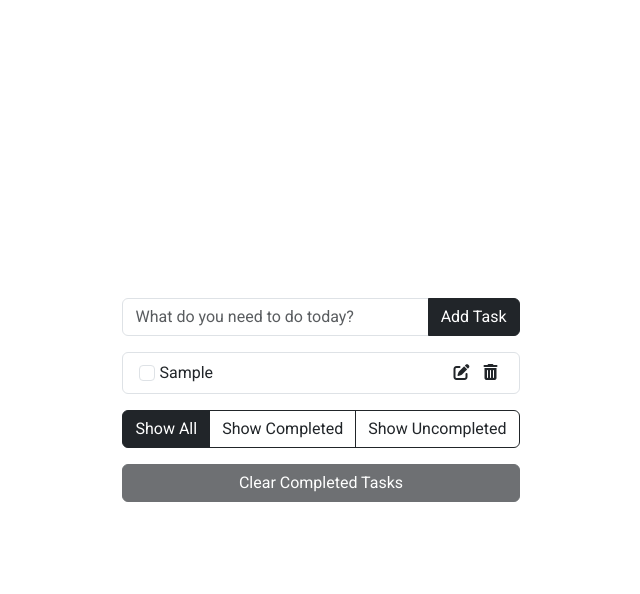
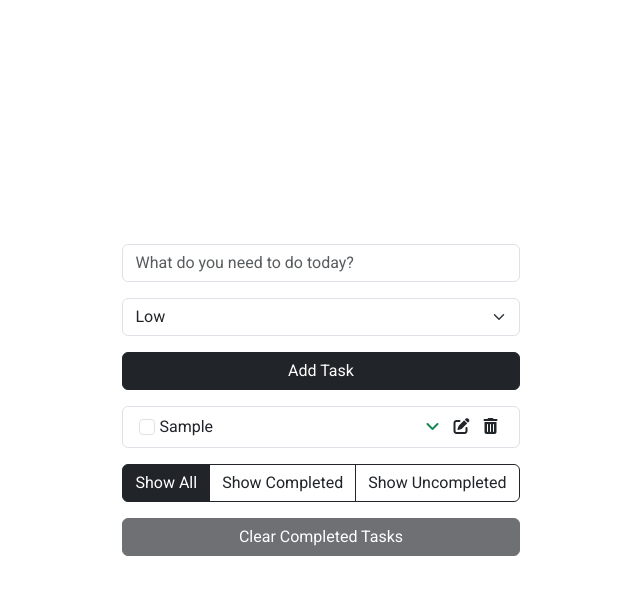
Before and after one commit to Muradil-Erkin/reboot-todolist, a React (Create React App) app: page / in a window 1280 px wide. Both pictures are taken after typing "Sample" into the empty fields and a click on the button "Add Task". Shown: the top 594 px of the page, without its empty margins (319-959 px from the left). Built offline with nearby package versions, Linux system fonts and the light colour scheme.

Commit message:
use context, add priority dropdown

```diff
--- a/src/App.jsx
+++ b/src/App.jsx
@@ -1,88 +1,15 @@
-import { useContext, useEffect, useState } from "react";
 import { ClearTask } from "./components/ClearTask";
 import { Filters } from "./components/Filters";
 import { TaskInput } from "./components/TaskInput";
 import { TaskList } from "./components/TaskList";
-import { TasksContext } from "./context/TasksContext";
 
 function App() {
-  const [tasks, setTasks] = useState([]);
-  const [filter, setFilter] = useState("all");
-
-  useEffect(() => {
-    const tasksFromLocalStorage = JSON.parse(
-      window.localStorage.getItem("react-todo-list-tasks")
-    );
-
-    if (!!tasksFromLocalStorage) {
-      setTasks(tasksFromLocalStorage);
-    }
-  }, []);
-
-  const updateTasks = (tasks) => {
-    setTasks(tasks);
-    window.localStorage.setItem("react-todo-list-tasks", JSON.stringify(tasks));
-  };
-
-  const addTask = (task) => {
-    const updatedTasks = [...tasks, task];
-    updateTasks(updatedTasks);
-  };
-
-  const deleteTask = (taskId) => {
-    const updatedTasks = tasks.filter((task) => task.taskId !== taskId);
-    updateTasks(updatedTasks);
-  };
-
-  const toggleTask = (taskId) => {
-    const updatedTasks = tasks.map((task) => {
-      // checking to see if the current task is the task we're trying update
-      if (task.taskId === taskId) {
-        // if it is, update the isCompleted property by flipping it
-        return {
-          ...task,
-          isCompleted: !task.isCompleted,
-        };
-      }
-      // if the element is not the one we're trying to update, return it as is
-      return task;
-    });
-    updateTasks(updatedTasks);
-  };
-
-  const updateTaskLabel = (taskId, newLabel) => {
-    const updatedTasks = tasks.map((task) => {
-      if (task.taskId === taskId) {
-        return {
-          ...task,
-          label: newLabel,
-        };
-      }
-      return task;
-    });
-    updateTasks(updatedTasks);
-  };
-
-  const clearCompletedTasks = () => {
-    const uncompletedTasks = tasks.filter((task) => !task.isCompleted);
-    updateTasks(uncompletedTasks);
-  };
-
   return (
     <div id="main-container">
-      <TaskInput addTask={addTask} />
-      <TaskList
-        tasks={tasks}
-        deleteTask={deleteTask}
-        toggleTask={toggleTask}
-        updateTaskLabel={updateTaskLabel}
-        filter={filter}
-      />
-      <Filters filter={filter} setFilter={setFilter} />
-      <ClearTask
-        clearTasks={clearCompletedTasks}
-        disabled={tasks.filter((task) => task.isCompleted).length === 0}
-      />
+      <TaskInput />
+      <TaskList />
+      <Filters />
+      <ClearTask />
     </div>
   );
 }
--- a/src/components/ClearTask.jsx
+++ b/src/components/ClearTask.jsx
@@ -1,6 +1,12 @@
+import { useContext } from "react";
 import { Modal } from "./Modal";
+import { TasksContext } from "../context/TasksContext";
 
-const ClearTask = ({ clearTasks, disabled }) => {
+const ClearTask = () => {
+  const { tasks, clearCompletedTasks } = useContext(TasksContext);
+
+  const disabled = tasks.filter((task) => task.isCompleted).length === 0;
+
   return (
     <>
       <div className="w-100">
@@ -15,7 +21,7 @@ const ClearTask = ({ clearTasks, disabled }) => {
         </button>
       </div>
 
-      <Modal id="clearCompletedTasks" handleDelete={clearTasks} />
+      <Modal id="clearCompletedTasks" handleDelete={clearCompletedTasks} />
     </>
   );
 };
--- a/src/components/Filters.jsx
+++ b/src/components/Filters.jsx
@@ -1,4 +1,9 @@
-const Filters = ({ filter, setFilter }) => {
+import { useContext } from "react";
+import { TasksContext } from "../context/TasksContext";
+
+const Filters = () => {
+  const { filter, setFilter } = useContext(TasksContext);
+
   const handleChange = (e) => {
     setFilter(e.target.value);
   };
--- a/src/components/Modal.jsx
+++ b/src/components/Modal.jsx
@@ -1,15 +1,8 @@
-import { useContext } from "react";
-import { TasksContext } from "../context/TasksContext";
-
 const Modal = ({
   id,
   handleDelete,
   message = "Tasks will be deleted permanently.",
 }) => {
-  // being a consumer of the TasksContext, we can access all the
-  // values or functions that are provided by the TasksContext
-  const { userName } = useContext(TasksContext);
-
   return (
     <div
       className="modal fade"
@@ -24,7 +17,7 @@ const Modal = ({
         <div className="modal-content">
           <div className="modal-header">
             <h1 className="modal-title fs-5" id={`${id}Label`}>
-              Are you sure, {userName}?
+              Are you sure?
             </h1>
             <button
               type="button"
--- a/src/components/TaskInput.jsx
+++ b/src/components/TaskInput.jsx
@@ -1,8 +1,12 @@
-import { useState } from "react";
+import { useContext, useState } from "react";
 import { v4 as uuidv4 } from "uuid";
+import { TasksContext } from "../context/TasksContext";
 
-const TaskInput = ({ addTask }) => {
+const TaskInput = () => {
+  const { addTask } = useContext(TasksContext);
+
   const [taskLabel, setTaskLabel] = useState("");
+  const [priority, setPriority] = useState("low");
 
   const handleAddTask = () => {
     if (taskLabel.trim() === "") {
@@ -12,6 +16,7 @@ const TaskInput = ({ addTask }) => {
     const newTask = {
       taskId: `task-${uuidv4()}`,
       label: taskLabel.trim(),
+      priority,
       isCompleted: false,
     };
 
@@ -33,12 +38,17 @@ const TaskInput = ({ addTask }) => {
     }
   };
 
+  const handlePriorityChange = (e) => {
+    setPriority(e.target.value);
+  };
+
   return (
-    <div className="input-group mb-3">
+    <div>
+      <div className="mb-3">
         <input
           id="newTaskText"
           type="text"
-        className="form-control"
+          className="form-control w-100"
           placeholder="What do you need to do today?"
           aria-label="What do you need to do today?"
           aria-describedby="task-input"
@@ -46,8 +56,20 @@ const TaskInput = ({ addTask }) => {
           onChange={handleChange}
           onKeyDown={handleKeyDown}
         />
+      </div>
+      <div className="mb-3">
+        <select
+          className="form-select priority"
+          value={priority}
+          onChange={handlePriorityChange}
+        >
+          <option value="high">High</option>
+          <option value="medium">Medium</option>
+          <option value="low">Low</option>
+        </select>
+      </div>
       <button
-        className="btn btn-dark"
+        className="btn btn-dark w-100 mb-3"
         type="button"
         id="task-input"
         onClick={handleAddTask}
--- a/src/components/TaskItem.jsx
+++ b/src/components/TaskItem.jsx
@@ -1,14 +1,41 @@
-import { useState } from "react";
+import { useContext, useState } from "react";
+import { TasksContext } from "../context/TasksContext";
 
-const TaskItem = ({
-  task,
-  setTaskToBeDeleted,
-  toggleTask,
-  updateTaskLabel,
-}) => {
-  const { label, taskId, isCompleted } = task;
+const PriorityIconClassMapping = {
+  high: "fa-angles-up text-danger",
+  medium: "fa-angle-up text-warning",
+  low: "fa-angle-down text-success",
+};
+
+const TaskItem = ({ task, setTaskToBeDeleted }) => {
+  const { toggleTask, updateTaskLabel } = useContext(TasksContext);
+
+  const { label, taskId, isCompleted, priority } = task;
   const [editMode, setEditMode] = useState(false);
   const [editedLabel, setEditedLabel] = useState(label);
+
+  // You can optionally use a function to get the icon classnames based on priority
+  // instead of the object mapping
+  // const getIconClassnamesBasedOnPriority = () => {
+  //   // if (priority === "high") {
+  //   //   return "fa-angles-up text-danger";
+  //   // } else if (priority === "medium") {
+  //   //   return "fa-angle-up text-warning";
+  //   // } else {
+  //   //   return "fa-angle-down text-success";
+  //   // }
+
+  //   switch (priority) {
+  //     case "high":
+  //       return "fa-angles-up text-danger";
+  //     case "medium":
+  //       return "fa-angle-up text-warning";
+  //     case "low":
+  //       return "fa-angle-down text-success";
+  //     default:
+  //       return "";
+  //   }
+  // };
 
   const handleChange = () => {
     toggleTask(taskId);
@@ -95,6 +122,11 @@ const TaskItem = ({
             </div>
           ) : (
             <>
+              <div className="priority-icon">
+                <i
+                  className={`fa-solid ${PriorityIconClassMapping[priority]}`}
+                ></i>
+              </div>
               <div
                 id="edit-button-container"
                 className="pointer"
--- a/src/components/TaskList.jsx
+++ b/src/components/TaskList.jsx
@@ -1,14 +1,11 @@
-import { useState } from "react";
+import { useContext, useState } from "react";
 import { Modal } from "./Modal";
 import { TaskItem } from "./TaskItem";
+import { TasksContext } from "../context/TasksContext";
 
-const TaskList = ({
-  tasks,
-  deleteTask,
-  toggleTask,
-  updateTaskLabel,
-  filter,
-}) => {
+const TaskList = () => {
+  const { tasks, filter, deleteTask } = useContext(TasksContext);
+
   const [taskToBeDeleted, setTaskToBeDeleted] = useState();
   console.log("taskToBeDeleted is updated", taskToBeDeleted);
 
@@ -31,8 +28,6 @@ const TaskList = ({
         key={task.taskId}
         task={task}
         setTaskToBeDeleted={setTaskToBeDeleted}
-        toggleTask={toggleTask}
-        updateTaskLabel={updateTaskLabel}
       />
     );
   });
--- a/src/context/TasksContext.jsx
+++ b/src/context/TasksContext.jsx
@@ -1,12 +1,80 @@
-import { createContext, useState } from "react";
+import { createContext, useEffect, useState } from "react";
 
 const TasksContext = createContext();
 
 const TasksContextProvider = ({ children }) => {
-  const [userName, setUserName] = useState("Murad");
+  const [tasks, setTasks] = useState([]);
+  const [filter, setFilter] = useState("all");
+
+  useEffect(() => {
+    const tasksFromLocalStorage = JSON.parse(
+      window.localStorage.getItem("react-todo-list-tasks")
+    );
+
+    if (!!tasksFromLocalStorage) {
+      setTasks(tasksFromLocalStorage);
+    }
+  }, []);
+
+  const updateTasks = (tasks) => {
+    setTasks(tasks);
+    window.localStorage.setItem("react-todo-list-tasks", JSON.stringify(tasks));
+  };
+
+  const addTask = (task) => {
+    const updatedTasks = [...tasks, task];
+    updateTasks(updatedTasks);
+  };
+
+  const deleteTask = (taskId) => {
+    const updatedTasks = tasks.filter((task) => task.taskId !== taskId);
+    updateTasks(updatedTasks);
+  };
+
+  const toggleTask = (taskId) => {
+    const updatedTasks = tasks.map((task) => {
+      if (task.taskId === taskId) {
+        return {
+          ...task,
+          isCompleted: !task.isCompleted,
+        };
+      }
+      return task;
+    });
+    updateTasks(updatedTasks);
+  };
+
+  const updateTaskLabel = (taskId, newLabel) => {
+    const updatedTasks = tasks.map((task) => {
+      if (task.taskId === taskId) {
+        return {
+          ...task,
+          label: newLabel,
+        };
+      }
+      return task;
+    });
+    updateTasks(updatedTasks);
+  };
+
+  const clearCompletedTasks = () => {
+    const uncompletedTasks = tasks.filter((task) => !task.isCompleted);
+    updateTasks(uncompletedTasks);
+  };
 
   return (
-    <TasksContext.Provider value={{ userName: userName }}>
+    <TasksContext.Provider
+      value={{
+        tasks,
+        filter,
+        setFilter,
+        addTask,
+        deleteTask,
+        toggleTask,
+        updateTaskLabel,
+        clearCompletedTasks,
+      }}
+    >
       {children}
     </TasksContext.Provider>
   );
--- a/src/index.css
+++ b/src/index.css
@@ -40,3 +40,7 @@ body {
   outline: none;
   border-bottom: 1px solid rgba(221, 221, 221, 0.39);
 }
+
+.priority-icon {
+  padding-right: 5px;
+}
--- a/src/index.jsx
+++ b/src/index.jsx
@@ -7,6 +7,7 @@ import { TasksContextProvider } from "./context/TasksContext";
 const root = ReactDOM.createRoot(document.getElementById("root"));
 root.render(
   <React.StrictMode>
+    {/* <TasksContextProvider children={<App />} /> */}
     <TasksContextProvider>
       <App />
     </TasksContextProvider>
```
Lines whose indentation alone changed are shown as unchanged.
